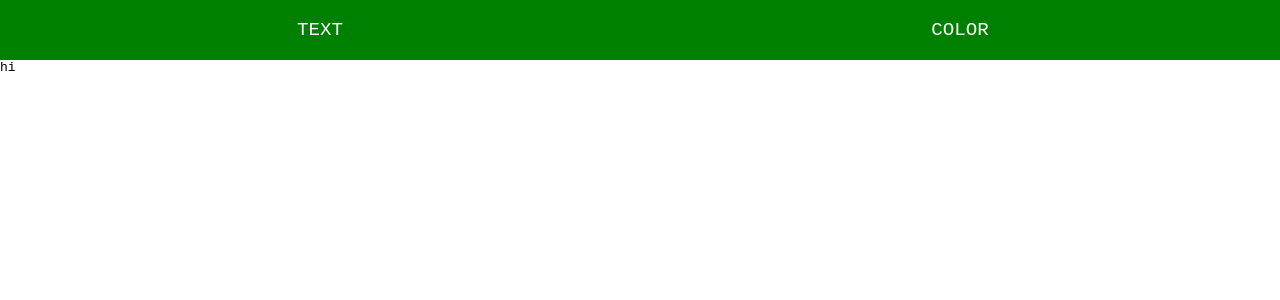
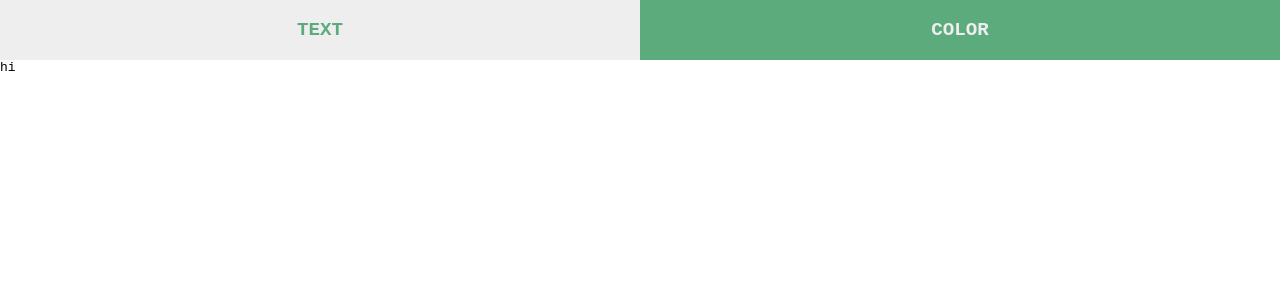
Before and after one commit to MoidHasanBeig/mindly-copy-reactApp, a React (Create React App) app: page / in a window 1280 px wide. Both pictures are taken after a click on the element 675 px from the left and 531 px from the top of the page. Shown: the top 300 px of the page. Built offline with nearby package versions, Linux system fonts and the light colour scheme.

Commit message:
Header btns for textarea

```diff
--- a/public/css/main.css
+++ b/public/css/main.css
@@ -1 +1 @@
-#root{position:fixed;font-family:monospace}#root .circular-container{height:17rem;width:17rem;position:fixed;top:50%;left:50%;-webkit-transform:translate(-50%, -50%);-ms-transform:translate(-50%, -50%);transform:translate(-50%, -50%);border:1px solid #c4c4c4;border-radius:50%}#root .noteball{position:fixed;top:50%;left:50%;-webkit-transform:translate(-50%, -50%);-ms-transform:translate(-50%, -50%);transform:translate(-50%, -50%)}#root .noteball p{margin:0;position:fixed;top:50%;left:50%;-webkit-transform:translate(-50%, -50%);-ms-transform:translate(-50%, -50%);transform:translate(-50%, -50%)}#root .addnote{z-index:20;background-image:url('../images/addnote.svg');height:15px;width:15px;background-size:100% 100%}#root .notearea{height:100%;width:100%;position:fixed;top:0;left:0;background:white;z-index:30}#root .notearea .header-area{display:-webkit-box;display:-ms-flexbox;display:flex;width:100%;-ms-flex-pack:distribute;justify-content:space-around}#root .notearea .header-area .header-btn{width:50%;background:green;color:#fff;text-align:center}#root .notearea .header-area .header-btn p{font-size:1.2rem;padding:0}
+#root{position:fixed;font-family:monospace}#root .circular-container{height:17rem;width:17rem;position:fixed;top:50%;left:50%;-webkit-transform:translate(-50%, -50%);-ms-transform:translate(-50%, -50%);transform:translate(-50%, -50%);border:1px solid #c4c4c4;border-radius:50%}#root .noteball{position:fixed;top:50%;left:50%;-webkit-transform:translate(-50%, -50%);-ms-transform:translate(-50%, -50%);transform:translate(-50%, -50%)}#root .noteball p{margin:0;position:fixed;top:50%;left:50%;-webkit-transform:translate(-50%, -50%);-ms-transform:translate(-50%, -50%);transform:translate(-50%, -50%)}#root .addnote{z-index:20;background-image:url('../images/addnote.svg');height:15px;width:15px;background-size:100% 100%}#root .notearea{height:100%;width:100%;position:fixed;top:0;left:0;background:white;z-index:30}#root .notearea .header-area{display:-webkit-box;display:-ms-flexbox;display:flex;width:100%;-ms-flex-pack:distribute;justify-content:space-around}#root .notearea .header-area .active-btn{background:#5CAB7D;color:#eee}#root .notearea .header-area .header-btn{width:50%;background:#eee;color:#5CAB7D;font-weight:bold;text-align:center}#root .notearea .header-area .header-btn p{font-size:1.2rem;padding:0}
--- a/public/css/main.less
+++ b/public/css/main.less
@@ -53,10 +53,16 @@
       width: 100%;
       justify-content: space-around;
 
+      .active-btn {
+        background: #5CAB7D;
+        color: #eee;
+      }
+
       .header-btn {
         width: 50%;
-        background: green;
-        color: #fff;
+        background: #eee;
+        color: #5CAB7D;
+        font-weight: bold;
         text-align: center;
 
         p {
--- a/src/components/CreateNoteArea.jsx
+++ b/src/components/CreateNoteArea.jsx
@@ -7,9 +7,9 @@ function CreateNoteArea() {
 
   let [textElseColor,setTextElseToggle] = useState(true);
 
-  function toggleTextAndColor() {
-    setTextElseToggle( (prevState) => {
-      return prevState ? false : true;
+  function toggleTextAndColor(opt) {
+    setTextElseToggle( () => {
+      return opt === "TEXT" ? true : false;
     });
   }
 
--- a/src/components/NoteHeaderBtn.jsx
+++ b/src/components/NoteHeaderBtn.jsx
@@ -1,8 +1,38 @@
-import React from "react";
+import React,{ useState } from "react";
 
 function NoteHeaderBtn(props) {
+
+  let [activeState,setActiveState] = useState("COLOR");
+  // let [activeBtnStyle,setActiveBtnStyle] = useState({});
+
+  function setActiveBtn(e) {
+    //
+    e.persist();
+    let title = e.currentTarget.title;
+    setActiveState(title);
+    // setActiveBtnStyle(() => {
+    //   return {background:"#5CAB7D",color:"#EEE"};
+    // });
+    // setActiveBtnStyle(() => {
+    //   return (
+    //     title === props.option
+    //     ? {background:"#5CAB7D",color:"#EEE"}
+    //     : {background:"#EEE",color:"#5CAB7D"});
+    // });
+
+  }
+
   return (
-    <div className="header-btn" onClick={props.onSelect} >
+    <div
+      className="header-btn"
+      onClick={(e) => {
+        setActiveBtn(e);
+        props.onSelect(props.option);
+      }
+    }
+      title={props.option}
+      style={activeState === props.option ? {background:"#5CAB7D",color:"#EEE"} : {background:"#EEE",color:"#5CAB7D"}}
+    >
       <p>{props.option}</p>
     </div>
   );
```
